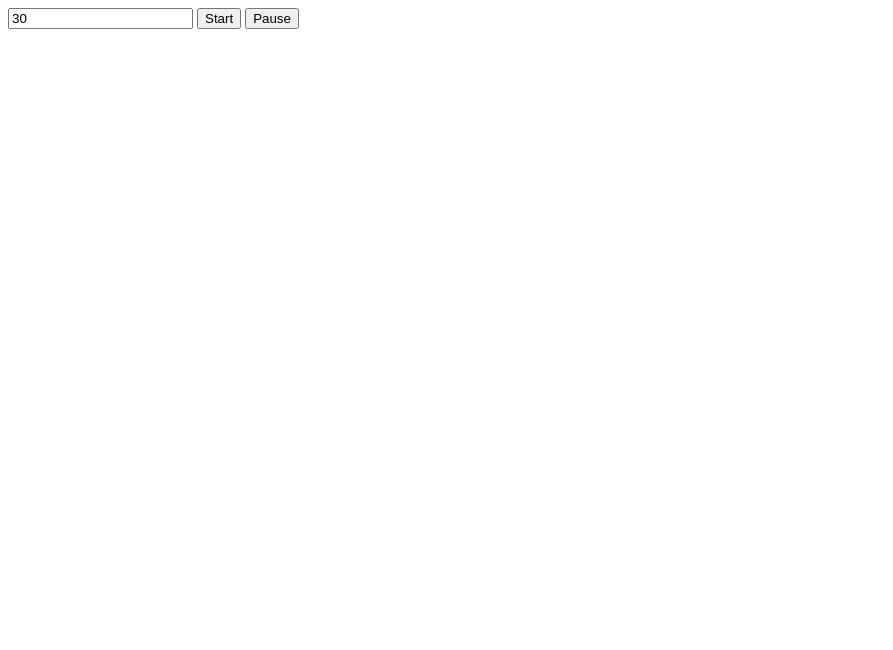
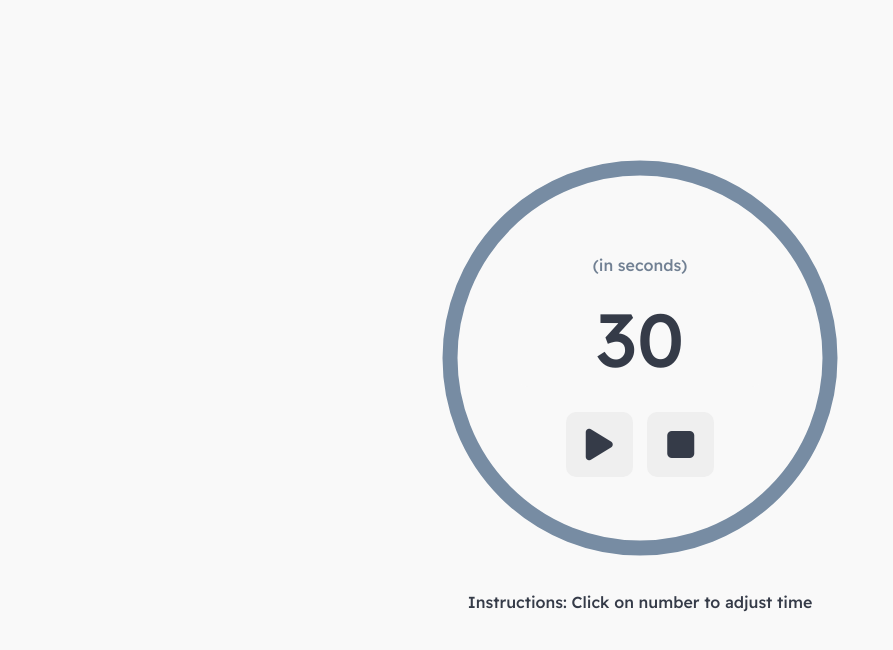
Before and after one commit to crystaltai/countdown-timer, a plain HTML site: page index.html in a window 1280 px wide. Shown: the whole page, without its empty margins (0-893 px from the left). Drawn offline with Linux system fonts and the light colour scheme.

Commit message:
Finalized timer with updated design

```diff
--- a/index.html
+++ b/index.html
@@ -5,8 +5,13 @@
     <meta http-equiv="X-UA-Compatible" content="IE=edge" />
     <meta name="viewport" content="width=device-width, initial-scale=1.0" />
     <title>Countdown Timer</title>
+    <!-- Favicon -->
+    <link rel="icon" href="favicon.ico" />
     <!-- To utilize Font Awesome icons -->
-    <script src="https://kit.fontawesome.com/f99d80629d.js" crossorigin="anonymous"></script>
+    <link
+      rel="stylesheet"
+      href="https://cdnjs.cloudflare.com/ajax/libs/font-awesome/6.1.1/css/all.min.css"
+    />
     <!-- To utilize Readex Pro font -->
     <link rel="preconnect" href="https://fonts.googleapis.com" />
     <link rel="preconnect" href="https://fonts.gstatic.com" crossorigin />
@@ -18,9 +23,31 @@
     <link rel="stylesheet" href="styles.css" />
   </head>
   <body>
-    <input id="duration" value="30" />
-    <button id="start">Start</button>
-    <button id="pause">Pause</button>
+    <div class="timer">
+      <div class="controls">
+        <p class="units">(in seconds)</p>
+        <input id="duration" value="30" />
+        <div class="buttons">
+          <button id="start"><i class="fa-solid fa-play"></i></button>
+          <button id="pause"><i class="fa-solid fa-stop"></i></button>
+        </div>
+      </div>
+      <svg class="dial">
+        <circle
+          r="190"
+          cx="200"
+          cy="200"
+          fill="transparent"
+          stroke="#778ca3"
+          stroke-width="15"
+          transform="rotate(-90 200 200)"
+        ></circle>
+      </svg>
+    </div>
+    <div class="instructions">Instructions: Click on number to adjust time</div>
+    <!-- Scripts -->
+    <!-- timer.js needs to run first before index.js -->
+    <script src="timer.js"></script>
     <script src="index.js"></script>
   </body>
 </html>
--- a/index.js
+++ b/index.js
@@ -1,51 +1,24 @@
-class Timer {
-  constructor(durationInput, startButton, pauseButton) {
-    this.durationInput = durationInput;
-    this.startButton = startButton;
-    this.pauseButton = pauseButton;
-
-    this.startButton.addEventListener('click', this.start);
-    this.pauseButton.addEventListener('click', this.pause);
-  }
-
-  start = () => {
-    this.tick();
-    // in order to share information between different methods
-    // we assign that variable to an instance variable (using this)
-    this.interval = setInterval(this.tick, 1000);
-  };
-
-  pause = () => {
-    clearInterval(this.interval);
-  };
-
-  tick = () => {
-    // const timeRemaining = this.timeRemaining; // can be treated as an instance variable due to using a getter ('get' keyword)
-    // this.timeRemaining = timeRemaining - 1; // everything to the right of the equal sign will be automatically provided as the argument of 'time'
-
-    // Refactored the above to the below
-    if (this.timeRemaining <= 0) {
-      this.pause();
-    } else {
-      this.timeRemaining = this.timeRemaining - 1;
-    }
-  };
-
-  // Getter
-  get timeRemaining() {
-    return parseFloat(this.durationInput.value);
-  }
-
-  // Setter
-  set timeRemaining(time) {
-    this.durationInput.value = time;
-  }
-}
-
 // Grab DOM elements
 const durationInput = document.querySelector('#duration');
 const startButton = document.querySelector('#start');
 const pauseButton = document.querySelector('#pause');
+const circle = document.querySelector('circle');
+
+const perimeter = circle.getAttribute('r') * 2 * Math.PI;
+circle.setAttribute('stroke-dasharray', perimeter);
+
+let currentOffset = 0;
+
+let duration;
 
 // Create a new instance of class Timer, which we pass the DOM elements into
-const timer = new Timer(durationInput, startButton, pauseButton);
+const timer = new Timer(durationInput, startButton, pauseButton, {
+  onStart(totalDuration) {
+    duration = totalDuration;
+  },
+  onTick(timeRemaining) {
+    circle.setAttribute('stroke-dashoffset', (perimeter * timeRemaining) / duration - perimeter);
+  },
+  // Did not use, but leaving here for potential future additions
+  onComplete() {},
+});
--- a/styles.css
+++ b/styles.css
@@ -0,0 +1,92 @@
+* {
+  font: inherit;
+  color: #353b48;
+}
+
+html {
+  margin: 150px auto;
+  height: 100%;
+  text-align: center;
+}
+
+body {
+  background-color: #f9f9f9;
+  font-family: 'Readex Pro', 'Times New Roman', Times, serif;
+}
+
+.dial {
+  height: 400px;
+  width: 400px;
+}
+
+.units {
+  color: #718093;
+}
+
+.timer {
+  position: relative;
+  display: inline-block;
+}
+
+.timer input {
+  display: block;
+  border: none;
+  background-color: #f9f9f9;
+  outline: none;
+  width: 240px;
+  font-size: 75px;
+  text-align: center;
+  cursor: pointer;
+  margin-bottom: 20px;
+  border-radius: 10px;
+}
+
+.timer input:hover {
+  background-color: #dfe4ea;
+}
+
+.timer button {
+  display: inline;
+  border: none;
+  font-size: 36px;
+  cursor: pointer;
+  padding: 10px 20px;
+  margin: 5px;
+  border-radius: 10px;
+}
+
+.timer button:hover {
+  filter: brightness(95%);
+}
+
+.timer button:active {
+  filter: brightness(90%);
+}
+
+.timer button:disabled {
+  background-color: #f5f6fa;
+}
+
+.timer button:disabled:hover {
+  filter: none;
+}
+
+.timer button:disabled i {
+  color: #dcdde1;
+}
+
+.controls {
+  position: absolute;
+  top: 0;
+  left: 0;
+  right: 0;
+  bottom: 0;
+  display: flex;
+  justify-content: center;
+  align-items: center;
+  flex-direction: column;
+}
+
+.instructions {
+  margin-top: 30px;
+}
--- /dev/null
+++ b/timer.js
@@ -0,0 +1,63 @@
+class Timer {
+  constructor(durationInput, startButton, pauseButton, callbacks) {
+    this.durationInput = durationInput;
+    this.startButton = startButton;
+    this.pauseButton = pauseButton;
+    if (callbacks) {
+      this.onStart = callbacks.onStart;
+      this.onTick = callbacks.onTick;
+      this.onComplete = callbacks.onComplete;
+    }
+
+    this.startButton.addEventListener('click', this.start);
+    this.pauseButton.addEventListener('click', this.pause);
+  }
+
+  start = () => {
+    if (this.onStart) {
+      // This will pass in the time duration (since it's pulled in at the start)
+      this.onStart(this.timeRemaining);
+    }
+
+    this.tick();
+    // in order to share information between different methods
+    // we assign that variable to an instance variable (using this)
+    this.interval = setInterval(this.tick, 10);
+    // Disable start button after timer begins running
+    this.startButton.setAttribute('disabled', '');
+  };
+
+  pause = () => {
+    clearInterval(this.interval);
+    // Enable start button after clicking stop
+    this.startButton.removeAttribute('disabled', '');
+  };
+
+  tick = () => {
+    // const timeRemaining = this.timeRemaining; // can be treated as an instance variable due to using a getter ('get' keyword)
+    // this.timeRemaining = timeRemaining - 1; // everything to the right of the equal sign will be automatically provided as the argument of 'time'
+
+    // Refactored the above to the below
+    if (this.timeRemaining <= 0) {
+      this.pause();
+      if (this.onComplete) {
+        this.onComplete();
+      }
+    } else {
+      this.timeRemaining = this.timeRemaining - 0.01;
+      if (this.onTick) {
+        this.onTick(this.timeRemaining);
+      }
+    }
+  };
+
+  // Getter
+  get timeRemaining() {
+    return parseFloat(this.durationInput.value);
+  }
+
+  // Setter
+  set timeRemaining(time) {
+    this.durationInput.value = time.toFixed(2);
+  }
+}
```
Also changed, not shown: favicon.ico (added).
